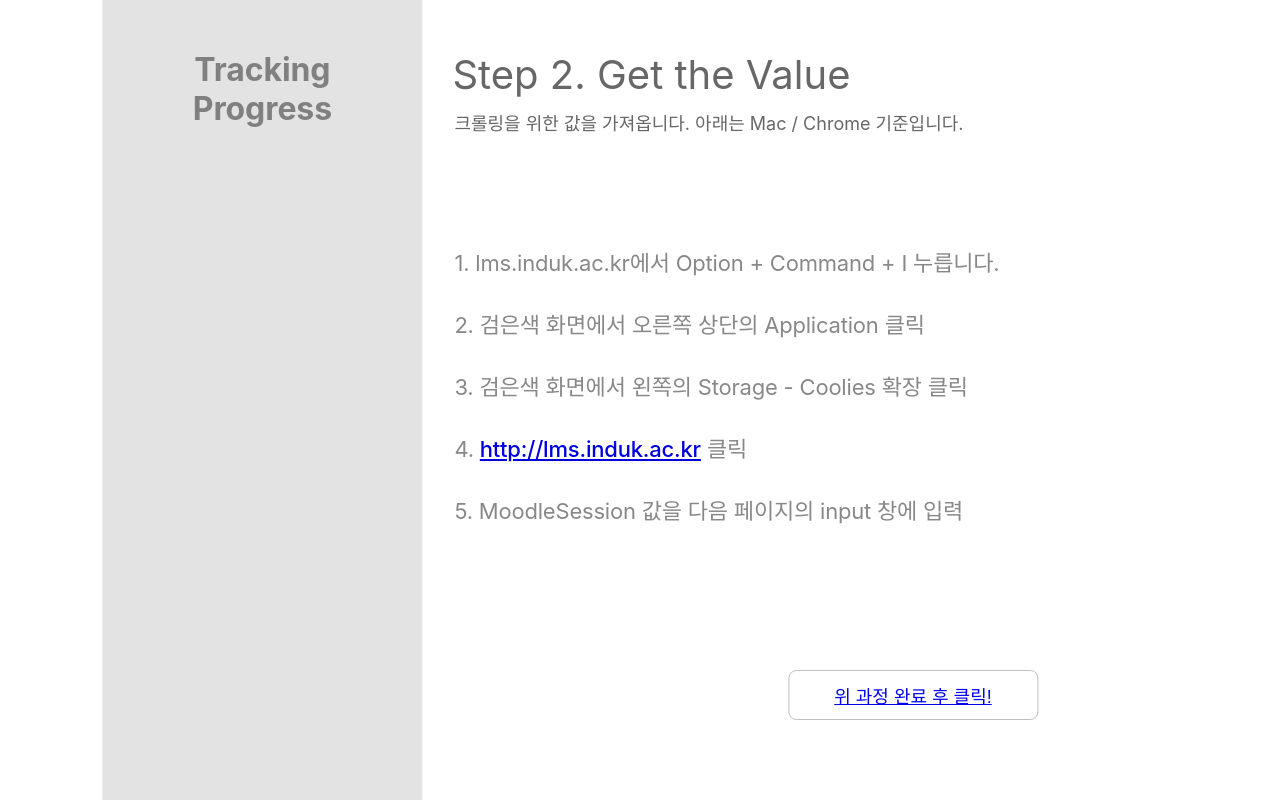
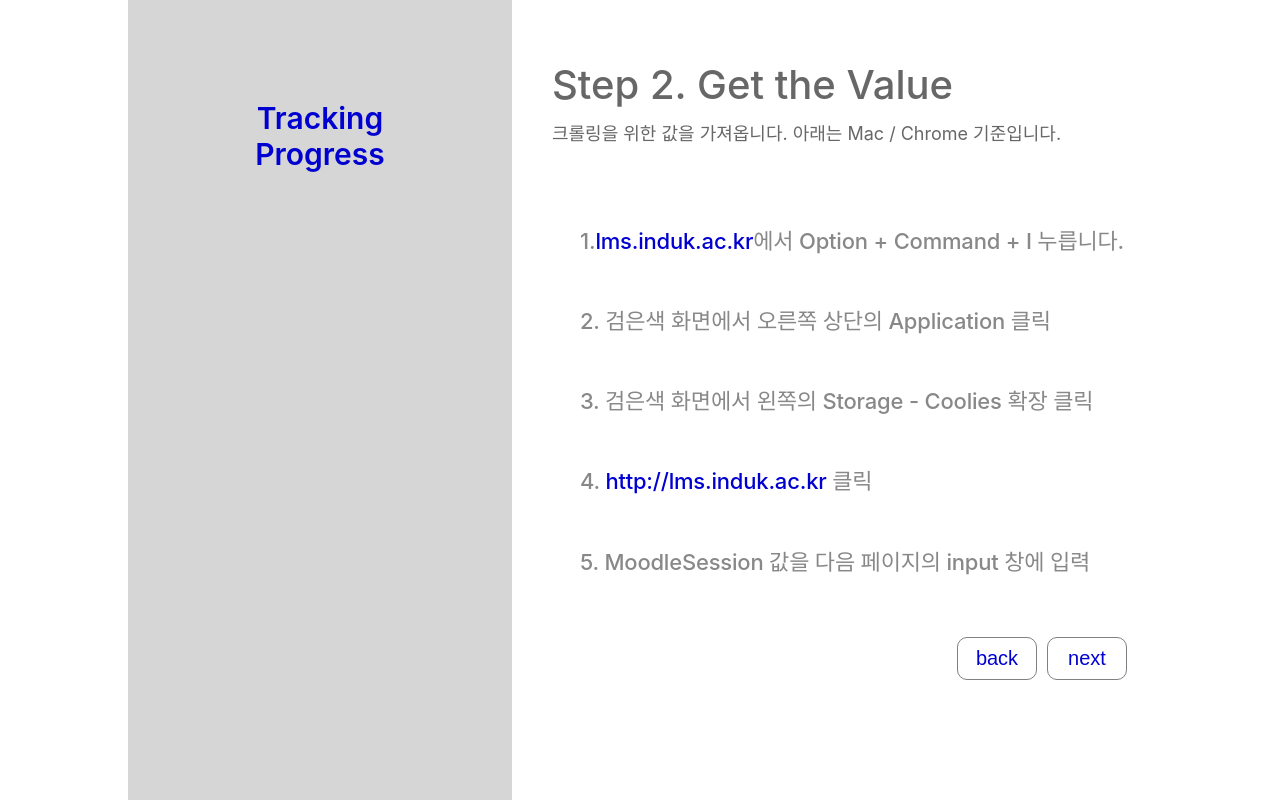
Before and after one commit to llooster/tracking-progress, a React (Create React App) app in the folder tracking-progress/: page /getValue in a window 1280 px wide. Built offline with nearby package versions, Linux system fonts and the light colour scheme.

Commit message:
css 정리 step3만

```diff
--- a/tracking-progress/src/component/App.js
+++ b/tracking-progress/src/component/App.js
@@ -18,7 +18,7 @@
             "크롤링을 위한 값을 가져옵니다. 아래는 Mac / Chrome 기준입니다.",
             "Step 2. 에서 확인한 값을 입력하세요!",
         ],
-        next: ["로그인 완료 후 클릭하세요!", "위 과정 완료 후 클릭!"],
+        next: ["next", "back"],
         moodle: "",
     };
 
@@ -42,7 +42,7 @@
         const { step, explain, next } = this.state;
         return (
             <>
-                {/* <LeftBar /> */}
+                <LeftBar />
                 <Switch>
                     <Route exact path="/">
                         <Login
@@ -55,7 +55,7 @@
                         <GetValue
                             step={step[1]}
                             explain={explain[1]}
-                            next={next[1]}
+                            next={next}
                         />
                     </Route>
                     <Route path="/enterValue">
@@ -65,6 +65,7 @@
                             inputValue={inputValue}
                             value={value}
                             enterKey={enterKey}
+                            next={next}
                         />
                     </Route>
                 </Switch>
--- a/tracking-progress/src/component/LeftBar/LeftBar.jsx
+++ b/tracking-progress/src/component/LeftBar/LeftBar.jsx
@@ -4,7 +4,7 @@
 class LeftBar extends PureComponent {
     render() {
         return (
-            <div className="Tracking-Progress">
+            <div className="leftBar">
                 <div className="text">Tracking Progress</div>
             </div>
         );
--- a/tracking-progress/src/page/Home/GetTheValue/GetValue.js
+++ b/tracking-progress/src/page/Home/GetTheValue/GetValue.js
@@ -7,20 +7,28 @@
     render() {
         const { step, explain, next } = this.props;
         return (
-            <div className="whole">
-                <LeftBar />
-                <div className="Step">
-                    <div className="explain">
-                        <div>{step}</div>
-                        <span>{explain}</span>
+            <div id="whole">
+                {/* <LeftBar /> */}
+                <div>
+                    <div className="section">
+                        <div className="step">{step}</div>
+                        <div className="explain">{explain}</div>
                     </div>
                     <div className="contents">
+                        <div className="system">
                             <h2>
-                            1. lms.induk.ac.kr에서 Option + Command + I
-                            누릅니다.
+                                1.
+                                <a
+                                    href="http://lms.induk.ac.kr"
+                                    target="_blank"
+                                >
+                                    lms.induk.ac.kr
+                                </a>
+                                에서 Option + Command + I 누릅니다.
                             </h2>
                             <h2>
-                            2. 검은색 화면에서 오른쪽 상단의 Application 클릭
+                                2. 검은색 화면에서 오른쪽 상단의 Application
+                                클릭
                             </h2>
                             <h2>
                                 3. 검은색 화면에서 왼쪽의 Storage - Coolies 확장
@@ -30,12 +38,19 @@
                                 4. <a>http://lms.induk.ac.kr</a> 클릭
                             </h2>
                             <h2>
-                            5. MoodleSession 값을 다음 페이지의 input 창에 입력
+                                5. MoodleSession 값을 다음 페이지의 input 창에
+                                입력
                             </h2>
                         </div>
+                    </div>
+                    <div className="shift">
                         <button>
-                        <Link to="/enterValue">{next}</Link>
+                            <Link to="/">{next[1]}</Link>
                         </button>
+                        <button>
+                            <Link to="/enterValue">{next[0]}</Link>
+                        </button>
+                    </div>
                 </div>
             </div>
         );
--- a/tracking-progress/src/page/Home/Login/Login.css
+++ b/tracking-progress/src/page/Home/Login/Login.css
@@ -1,170 +1,127 @@
 * {
     box-sizing: border-box;
-    margin: 0;
 }
-.whole {
+#whole {
+    /* background-color: yellow; */
+    margin-right: 10%;
     display: flex;
-    transform: translate(10%, 0);
-    width: 80%;
+    flex-direction: row;
+    height: 100vh;
+    min-height: 500px;
+    position: relative;
 }
-.Tracking-Progress {
-    /* float: left;/ */
-    position: relative;
-    /* transform: translate(40%, 0); */
-    width: 35%;
-    max-width: 320px;
-    min-width: 220px;
+.leftBar {
+    float: left;
+    margin-left: 10%;
+    width: 30%;
     height: 100vh;
-    background-color: rgb(227, 227, 227);
-    color: rgb(80, 80, 80);
-
     display: flex;
     flex-direction: row;
     justify-content: center;
+    background-color: rgb(214, 214, 214);
+    font-size: 30px;
 }
-.Tracking-Progress .text {
-    width: 60%;
-    height: auto;
-    overflow: auto;
-    font-size: 200%;
-    color: gray;
-    font-weight: 700;
-    letter-spacing: -0.1px;
-    position: absolute;
+.leftBar > .text {
+    width: 180px;
+    margin-top: 100px;
+    text-align: center;
+    font-weight: 600;
+    color: rgb(0, 0, 209);
+}
+
+.section {
+    position: relative;
     display: flex;
-    flex-direction: row;
-    justify-content: center;
-    align-items: center;
-    transform: translate(0, 50px);
-    user-select: none;
-    text-align: center;
+    flex-direction: column;
+    width: 100%;
+    align-items: left;
+    margin: 60px 0 0 40px;
 }
-.Step {
-    width: 65%;
-    max-width: 780px;
-    min-width: 510px;
-    height: auto;
-    display: flex;
-    position: relative;
-    flex-direction: row;
-    justify-content: center;
-    align-items: center;
-}
-.Step .explain {
-    width: 100%;
-    height: 80px;
-    position: absolute;
-    top: 50px;
-    left: 30px;
-}
-.explain div:first-child {
+.section .step {
     font-size: 40px;
     color: rgb(103, 103, 103);
+    font-weight: 500;
     margin-bottom: 10px;
 }
-.explain span,
-.contents {
-    position: absolute;
+.section .explain {
     font-size: 18px;
+    font-weight: 400;
     color: rgb(103, 103, 103);
     left: 2px;
 }
-.Step button,
-.schSite {
-    font-size: 20px;
-    color: gray;
-    width: 300px;
-    height: 60px;
-    border: 0.5px solid rgb(157, 157, 157);
-    border-radius: 8px;
-    background-color: #fff;
-    cursor: pointer;
+.contents {
+    /* background-color: rgb(209, 209, 255); */
+    position: absolute;
+    width: 100%;
+    height: 65%;
     display: flex;
     flex-direction: column;
     justify-content: center;
     align-items: center;
 }
-.Step button:nth-child(2):hover {
+.system {
+    display: flex;
+    flex-direction: column;
+    justify-content: center;
+    align-items: left;
+}
+.contents > a {
+    width: 300px;
+    height: 45px;
+    border: solid gray 0.5px;
+    border-radius: 10px;
+    display: flex;
+    flex-direction: row;
+    justify-content: center;
+    align-items: center;
+    font-size: 25px;
+    font-weight: 500;
+    color: gray;
+    background-color: unset;
+}
+a {
+    text-decoration: unset;
+    color: rgb(0, 0, 209);
+}
+.contents > a:hover {
     box-shadow: 0 0 3px 0 rgb(121, 121, 121);
+    font-weight: 600;
 }
-.contents {
-    width: 100%;
-    height: auto;
-    margin-left: 30px;
-    font-size: 18px;
+.shift {
+    width: 230px;
+    position: absolute;
+    bottom: 15%;
+    right: 0;
+    display: flex;
+    flex-direction: row;
+    justify-content: center;
+    align-items: center;
+}
+button {
+    border: solid gray 0.5px;
+    border-radius: 10px;
+    margin-left: 10px;
+}
+.shift > button {
+    width: 80px;
+    height: 43px;
+    display: flex;
+    flex-direction: row;
+    justify-content: center;
+    align-items: center;
+    font-size: 20px;
+    font-weight: 400;
+    color: gray;
+    background-color: white;
+}
+h2 {
+    font-size: 22px;
+    font-weight: 500;
+    margin-bottom: 30px;
+    padding-left: 40px;
     letter-spacing: -0.2px;
     color: rgb(136, 136, 136);
 }
-h2 {
-    font-size: 22px;
-    font-weight: 400;
-    margin-bottom: 30px;
+.moodleText {
+    float: left;
 }
-h2 a {
-    text-decoration: underline;
-    color: rgb(0, 0, 223);
-    font-weight: 500;
-}
-
-.Step > button:last-child {
-    position: absolute;
-    bottom: 80px;
-    right: 50px;
-    font-size: 18px;
-    color: gray;
-    width: 250px;
-    height: 50px;
-    border: 0.5px solid rgb(191, 191, 191);
-    border-radius: 8px;
-    background-color: #fff;
-    cursor: pointer;
-}
-.Step button:last-child:hover {
-    box-shadow: 0 0 3px 0 rgb(121, 121, 121);
-    font-weight: 700;
-}
-
-.moodle {
-    color: rgb(103, 103, 103);
-    margin-bottom: 5px;
-    margin-left: 40px;
-}
-.inputBox .input {
-    margin-left: 35px;
-}
-.input {
-    width: 100%;
-}
-.input input {
-    display: inline-block;
-
-    width: 140%;
-    min-width: 200px;
-    height: 45px;
-    border: solid gray 0.5px;
-    border-radius: 8px;
-    padding-left: 10px;
-    font-size: 17px;
-}
-.input button {
-    margin-left: 5px;
-    color: rgb(103, 103, 103);
-    background-color: rgb(232, 232, 232);
-    border: solid gray 0.5px;
-    border-radius: 8px;
-    width: 80px;
-    height: 45px;
-    font-size: 15px;
-    font-weight: 500;
-}
-.location {
-    position: absolute;
-    right: 50px;
-    display: flex;
-    flex-direction: row;
-    justify-content: center;
-}
-.input .backKey,
-.input .homeKey {
-    display: flex;
-}
--- a/tracking-progress/src/page/Home/Login/Login.js
+++ b/tracking-progress/src/page/Home/Login/Login.js
@@ -7,24 +7,23 @@
     render() {
         const { explain, next, step } = this.props;
         return (
-            <div className="whole">
-                <LeftBar />
-                <div className="Step">
-                    <div className="explain">
-                        <div>{step}</div>
-                        <span>{explain}</span>
+            <div id="whole">
+                {/* <LeftBar /> */}
+                <div>
+                    <div className="section">
+                        <div className="step">{step}</div>
+                        <div className="explain">{explain}</div>
                     </div>
-                    {/* TODO: a 태그로 변경 작업 */}
-                    <a
-                        className="schSite"
-                        href="http://lms.induk.ac.kr"
-                        target="_blank"
-                    >
-                        OPEN lms.induk.ac.kr
-                    </a>
-                    <button className="button">
-                        <Link to="/getValue">{next}</Link>
-                    </button>
+                    <div className="contents">
+                        <a href="http://lms.induk.ac.kr" target="_blank">
+                            OPEN lms.induk.ac.kr
+                        </a>
+                    </div>
+                    <div className="shift">
+                        <button>
+                            <Link to="/getValue">{next}</Link>
+                        </button>
+                    </div>
                 </div>
             </div>
         );
--- /dev/null
+++ b/tracking-progress/src/page/Home/Login/exLogin.css
@@ -0,0 +1,172 @@
+* {
+    box-sizing: border-box;
+    margin: 0;
+}
+.leftBar {
+    display: flex;
+    transform: translate(10%, 0);
+    width: 80%;
+}
+.Tracking-Progress {
+    /* float: left;/ */
+    position: relative;
+    /* transform: translate(40%, 0); */
+    width: 35%;
+    max-width: 320px;
+    min-width: 220px;
+    height: 100vh;
+    background-color: rgb(227, 227, 227);
+    color: rgb(80, 80, 80);
+
+    display: flex;
+    flex-direction: row;
+    justify-content: center;
+}
+.Tracking-Progress .text {
+    width: 60%;
+    height: auto;
+    overflow: auto;
+    font-size: 200%;
+    color: gray;
+    font-weight: 700;
+    letter-spacing: -0.1px;
+    position: absolute;
+    display: flex;
+    flex-direction: row;
+    justify-content: center;
+    align-items: center;
+    transform: translate(0, 50px);
+    user-select: none;
+    text-align: center;
+}
+.Step {
+    width: 65%;
+    max-width: 780px;
+    min-width: 510px;
+    height: auto;
+    display: flex;
+    position: relative;
+    flex-direction: row;
+    justify-content: center;
+    align-items: center;
+}
+.Step .explain {
+    width: 100%;
+    height: 80px;
+    position: absolute;
+    top: 50px;
+    left: 30px;
+}
+.explain div:first-child {
+    font-size: 40px;
+    color: rgb(103, 103, 103);
+    margin-bottom: 10px;
+}
+.explain span,
+.contents {
+    position: absolute;
+    font-size: 18px;
+    color: rgb(103, 103, 103);
+    left: 2px;
+}
+.Step button,
+.schSite {
+    font-size: 20px;
+    color: gray;
+    width: 300px;
+    height: 60px;
+    border: 0.5px solid rgb(157, 157, 157);
+    border-radius: 8px;
+    background-color: #fff;
+    cursor: pointer;
+    display: flex;
+    flex-direction: column;
+    justify-content: center;
+    align-items: center;
+}
+.Step button:nth-child(2):hover {
+    box-shadow: 0 0 3px 0 rgb(121, 121, 121);
+}
+.contents {
+    width: 100%;
+    height: auto;
+    margin-left: 30px;
+    font-size: 18px;
+    letter-spacing: -0.2px;
+    color: rgb(136, 136, 136);
+}
+h2 {
+    font-size: 22px;
+    font-weight: 400;
+    margin-bottom: 30px;
+}
+h2 a {
+    text-decoration: underline;
+    color: rgb(0, 0, 223);
+    font-weight: 500;
+}
+
+.Step > button:last-child {
+    position: absolute;
+    bottom: 80px;
+    right: 50px;
+    font-size: 18px;
+    color: gray;
+    width: 250px;
+    height: 50px;
+    border: 0.5px solid rgb(191, 191, 191);
+    border-radius: 8px;
+    background-color: #fff;
+    cursor: pointer;
+}
+.Step button:last-child:hover {
+    box-shadow: 0 0 3px 0 rgb(121, 121, 121);
+    font-weight: 700;
+}
+
+.moodle {
+    color: rgb(103, 103, 103);
+    margin-bottom: 5px;
+    /* margin-left: 40px; */
+}
+.inputBox .input {
+    margin-left: 35px;
+}
+.input {
+    width: 100%;
+}
+.input input {
+    display: inline-block;
+
+    width: 140%;
+    min-width: 200px;
+    height: 45px;
+    border: solid gray 0.5px;
+    border-radius: 8px;
+    padding-left: 10px;
+    font-size: 17px;
+}
+.input button {
+    /* display: inline-block; */
+    margin-left: 5px;
+    color: rgb(103, 103, 103);
+    background-color: rgb(232, 232, 232);
+    border: solid gray 0.5px;
+    border-radius: 8px;
+    width: 80px;
+    height: 45px;
+    font-size: 15px;
+    font-weight: 500;
+}
+.location {
+    position: absolute;
+    right: 50px;
+    bottom: 80px;
+    display: flex;
+    flex-direction: row;
+    justify-content: center;
+}
+.input .backKey,
+.input .homeKey {
+    display: flex;
+}
```
Also changed, not shown: tracking-progress/src/page/Home/EnterTheValue/EnterValue.js (+15 -17 lines). Lines whose indentation alone changed are shown as unchanged.
